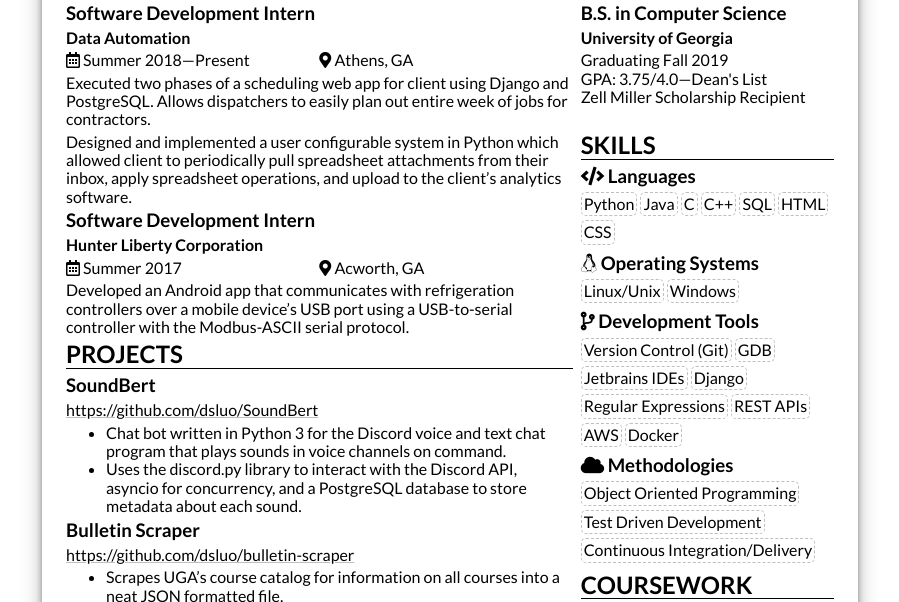
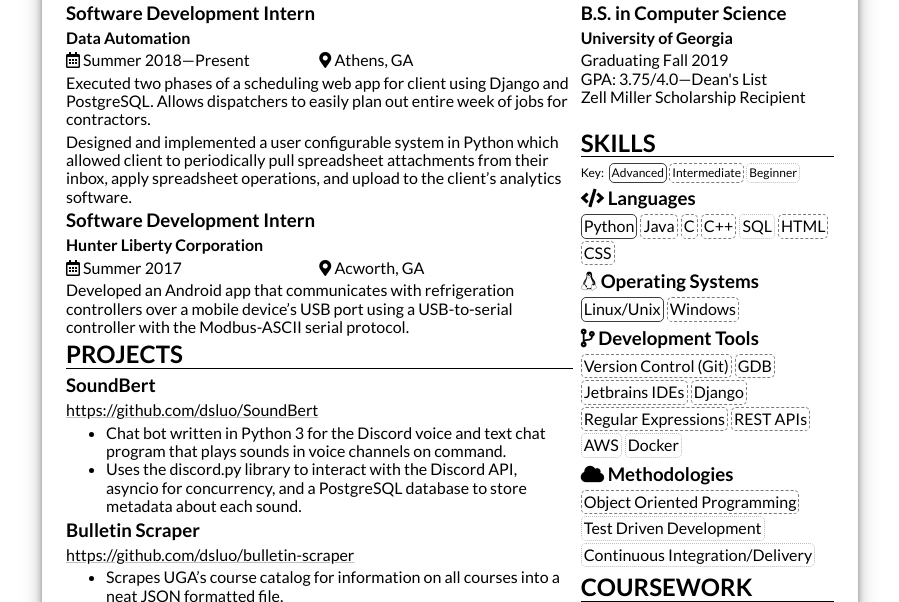
Before and after one commit to dsluo/resume, a plain HTML site: page index.html in a window 1280 px wide. Shown: the part 193-795 px from the top of the page, without its empty margins (190-1089 px from the left). Drawn offline with nearby package versions, Linux system fonts and the light colour scheme.

Commit message:
experience level

```diff
--- a/index.html
+++ b/index.html
@@ -175,19 +175,28 @@
             <section id="skills">
                 <h2>Skills</h2>
 
+                <section id="badge-key">
+                    Key:&nbsp;
+                    <ul class="badge-list nobreak">
+                        <li class="advanced">Advanced</li>
+                        <li class="intermediate">Intermediate</li>
+                        <li class="beginner">Beginner</li>
+                    </ul>
+                </section>
+
                 <section>
                     <h3>
                         <i class="fas fa-code"></i>
                         Languages
                     </h3>
                     <ul class="badge-list">
-                        <li>Python</li>
-                        <li>Java</li>
-                        <li>C</li>
-                        <li>C++</li>
-                        <li>SQL</li>
-                        <li>HTML</li>
-                        <li>CSS</li>
+                        <li class="advanced">Python</li>
+                        <li class="intermediate">Java</li>
+                        <li class="intermediate">C</li>
+                        <li class="intermediate">C++</li>
+                        <li class="beginner">SQL</li>
+                        <li class="intermediate">HTML</li>
+                        <li class="intermediate">CSS</li>
                     </ul>
                 </section>
 
@@ -197,8 +206,8 @@
                         Operating Systems
                     </h3>
                     <ul class="badge-list">
-                        <li>Linux/Unix</li>
-                        <li>Windows</li>
+                        <li class="advanced">Linux/Unix</li>
+                        <li class="intermediate">Windows</li>
                     </ul>
                 </section>
 
@@ -208,14 +217,14 @@
                         Development Tools
                     </h3>
                     <ul class="badge-list">
-                        <li>Version Control (Git)</li>
-                        <li>GDB</li>
-                        <li>Jetbrains IDEs</li>
-                        <li>Django</li>
-                        <li>Regular Expressions</li>
-                        <li>REST APIs</li>
-                        <li>AWS</li>
-                        <li>Docker</li>
+                        <li class="intermediate">Version Control (Git)</li>
+                        <li class="intermediate">GDB</li>
+                        <li class="intermediate">Jetbrains IDEs</li>
+                        <li class="intermediate">Django</li>
+                        <li class="intermediate">Regular Expressions</li>
+                        <li class="intermediate">REST APIs</li>
+                        <li class="beginner">AWS</li>
+                        <li class="beginner">Docker</li>
                     </ul>
                 </section>
 
@@ -225,9 +234,9 @@
                         Methodologies
                     </h3>
                     <ul class="badge-list">
-                        <li title="OOP">Object Oriented Programming</li>
-                        <li title="TDD">Test Driven Development</li>
-                        <li title="CI/CD">Continuous Integration/Delivery</li>
+                        <li class="intermediate" title="OOP">Object Oriented Programming</li>
+                        <li class="beginner" title="TDD">Test Driven Development</li>
+                        <li class="beginner" title="CI/CD">Continuous Integration/Delivery</li>
                     </ul>
                 </section>
             </section>
--- a/resume.css
+++ b/resume.css
@@ -56,14 +56,39 @@ a:hover {
 
 .badge-list {
     padding-left: 0;
+    list-style: none;
 }
 
-.badge-list > li {
-    border: 1px dashed #7c7c7c7c;
+.badge-list > li,
+.badge {
+    border-width: 1px;
     border-radius: 5px;
     padding: 2px;
+    margin-bottom: 2px;
     display: inline-block;
-    margin-bottom: 4px;
+}
+
+.advanced {
+    border-color: #3c3c3c;
+    border-style: solid;
+}
+
+.intermediate {
+    border-color: #7c7c7c;
+    border-style: dashed;
+}
+
+.beginner {
+    border-color: #bcbcbc;
+    border-style: dotted;
+}
+
+#badge-key {
+    font-size: 0.75em;
+}
+
+#badge-key > .badge-list > li {
+    margin-bottom: 2px;
 }
 
 #projects > section > a {
```
